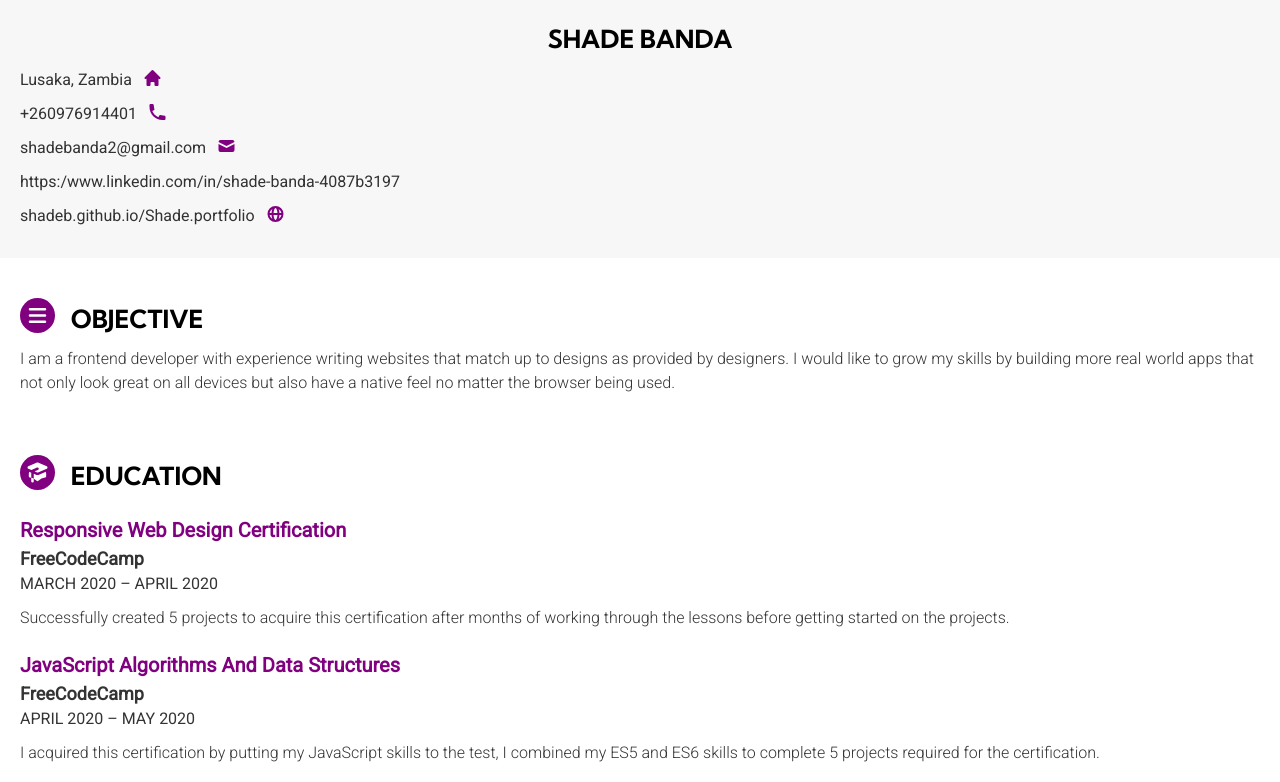
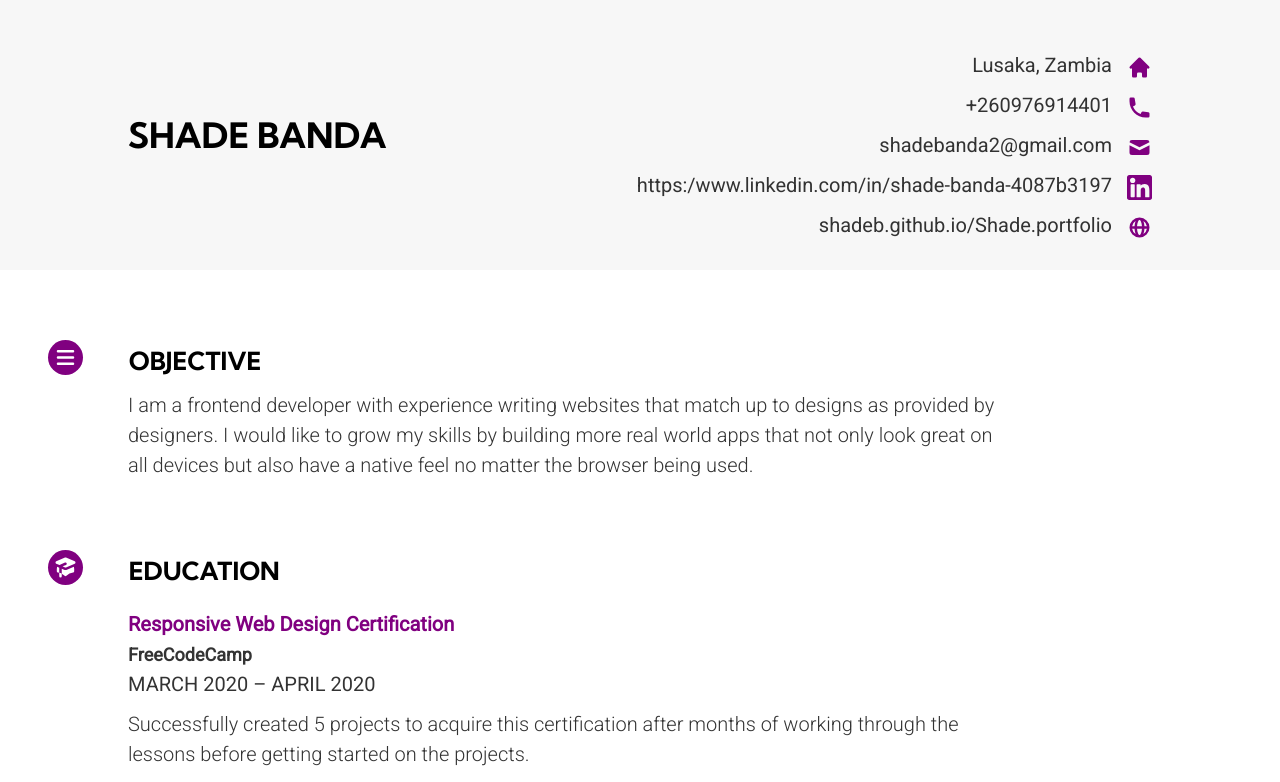
Before and after one commit to ShadeB/web-cv, a plain HTML site: page index.html in a window 1280 px wide. Shown: the top 782 px of the page. Drawn offline with Linux system fonts and the light colour scheme.

Commit message:
Add linkedin icon and make the page responsive

```diff
--- a/index.html
+++ b/index.html
@@ -9,7 +9,8 @@
 	</head>
 	<body>
 		<header>
-			<h1 class="heading">Shade Banda</h1>
+			<div class="header-container">
+				<h1 class="heading name">Shade Banda</h1>
 				<ul class="info-links-container">
 					<li class="info-link">
 						<span>Location:</span>
@@ -51,12 +52,27 @@
 							<path
 								d="M2.003 5.884L10 9.882l7.997-3.998A2 2 0 0016 4H4a2 2 0 00-1.997 1.884z"
 							/>
-						<path d="M18 8.118l-8 4-8-4V14a2 2 0 002 2h12a2 2 0 002-2V8.118z" />
+							<path
+								d="M18 8.118l-8 4-8-4V14a2 2 0 002 2h12a2 2 0 002-2V8.118z"
+							/>
 						</svg>
 					</li>
 					<li class="info-link">
 						<span>Linkedin:</span>
 						https:/www.linkedin.com/in/shade-banda-4087b3197
+						<svg viewBox="0 0 382 382" fill="current-color">
+							<path
+								d="M347.445,0H34.555C15.471,0,0,15.471,0,34.555v312.889C0,366.529,15.471,382,34.555,382h312.889
+								C366.529,382,382,366.529,382,347.444V34.555C382,15.471,366.529,0,347.445,0z M118.207,329.844c0,5.554-4.502,10.056-10.056,10.056
+								H65.345c-5.554,0-10.056-4.502-10.056-10.056V150.403c0-5.554,4.502-10.056,10.056-10.056h42.806
+								c5.554,0,10.056,4.502,10.056,10.056V329.844z M86.748,123.432c-22.459,0-40.666-18.207-40.666-40.666S64.289,42.1,86.748,42.1
+								s40.666,18.207,40.666,40.666S109.208,123.432,86.748,123.432z M341.91,330.654c0,5.106-4.14,9.246-9.246,9.246H286.73
+								c-5.106,0-9.246-4.14-9.246-9.246v-84.168c0-12.556,3.683-55.021-32.813-55.021c-28.309,0-34.051,29.066-35.204,42.11v97.079
+								c0,5.106-4.139,9.246-9.246,9.246h-44.426c-5.106,0-9.246-4.14-9.246-9.246V149.593c0-5.106,4.14-9.246,9.246-9.246h44.426
+								c5.106,0,9.246,4.14,9.246,9.246v15.655c10.497-15.753,26.097-27.912,59.312-27.912c73.552,0,73.131,68.716,73.131,106.472
+								L341.91,330.654L341.91,330.654z"
+							/>
+						</svg>
 					</li>
 					<li class="info-link">
 						<span>Portfolio website</span>
@@ -75,6 +91,7 @@
 						</svg>
 					</li>
 				</ul>
+			</div>
 		</header>
 
 		<main>
--- a/style.css
+++ b/style.css
@@ -49,7 +49,7 @@ header {
 	width: 2.5rem;
 	height: 2rem;
 	margin-left: 0.8rem;
-	color: purple;
+	fill: purple;
 }
 
 section {
@@ -123,3 +123,83 @@ section p {
 .skills-list li::marker {
 	color: #800080;
 }
+
+@media screen and (min-width: 768px) {
+	body {
+		font-size: 2rem;
+	}
+
+	header {
+		padding: 6.5rem;
+	}
+
+	.name {
+		font-size: 3.5rem;
+		margin: auto 0;
+		text-align: left;
+	}
+
+	.info-links-container {
+		margin-top: 2rem;
+	}
+
+	.info-link {
+		flex-direction: row-reverse;
+		justify-content: flex-end;
+		align-items: end;
+	}
+
+	.info-link svg {
+		height: 2.5rem;
+		margin-left: 0;
+		margin-right: 1rem;
+	}
+
+	section {
+		padding: 6.5rem;
+	}
+
+	.section-icon {
+		margin-left: -5.2rem;
+		margin-right: 1rem;
+	}
+}
+
+@media screen and (min-width: 1024px) {
+	header {
+		padding: 2rem 0;
+	}
+
+	.header-container {
+		max-width: 1024px;
+		margin: auto;
+		display: flex;
+		justify-content: space-between;
+	}
+
+	.info-link {
+		flex-direction: row;
+	}
+
+	.info-link svg {
+		margin-right: 0;
+		margin-left: 1.5rem;
+	}
+
+	main {
+		padding-bottom: 5rem;
+		max-width: 1024px;
+		margin: auto;
+	}
+
+	section {
+		padding: 5rem 0;
+		padding-bottom: 0;
+		width: 85%;
+	}
+
+	.section-icon {
+		margin-left: -8rem;
+		margin-right: 4rem;
+	}
+}
```
Lines whose indentation alone changed are shown as unchanged.
